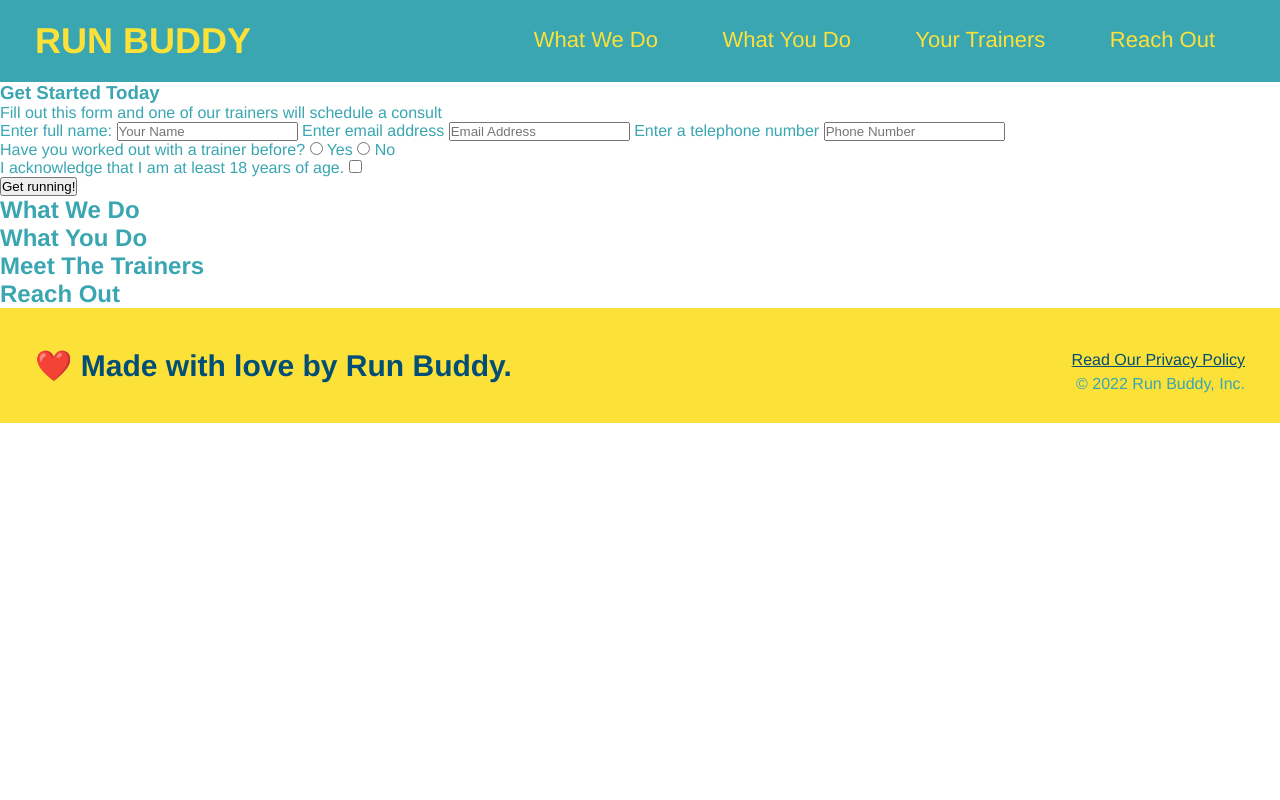
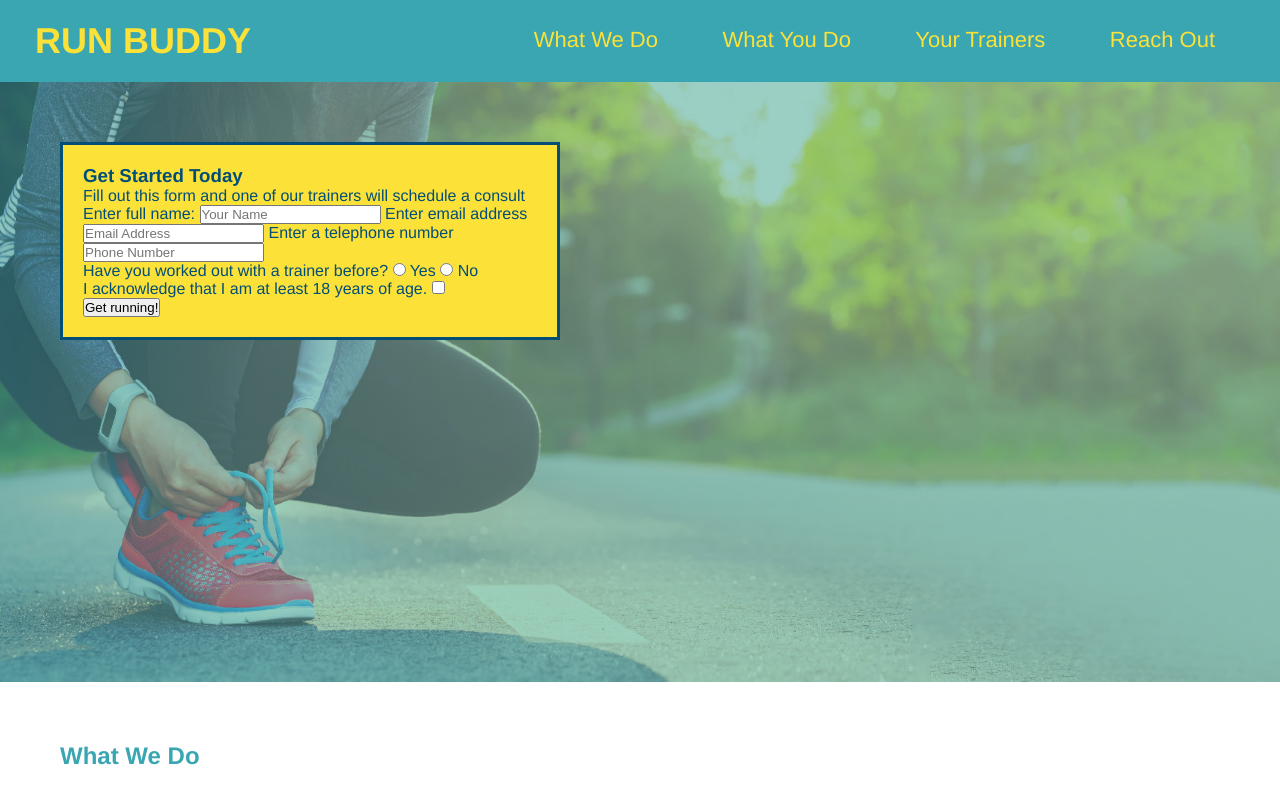
Before and after one commit to GLuna1982/run-buddy, a plain HTML site: page index.html in a window 1280 px wide. Shown: the top 800 px of the page. Drawn offline with Linux system fonts and the light colour scheme.

Commit message:
webform background font styling

```diff
--- a/assets/css/style.css
+++ b/assets/css/style.css
@@ -66,3 +66,24 @@
 footer a {
     color: #024e76;
 }
+
+section {
+    padding: 60px;
+}
+
+.hero{
+    background-image: url("../images/hero-bg.jpg");
+    height: 600px;
+    background-size: cover;
+    background-position: center;
+}
+
+.hero-form{
+    background-color: #fce138;
+    padding: 20px;
+    width: 500px;
+    color: #024e76;
+    border-style: solid;
+    border-width: 3px;
+    border-color: #024e76;
+}
--- a/index.html
+++ b/index.html
@@ -33,8 +33,8 @@
       </header>
 
       <!--hero/jumbotron-->
-      <section>
-          <div>
+      <section class="hero">
+          <div class="hero-form">
             <h3>Get Started Today</h3>
             <p>Fill out this form and one of our trainers will schedule a consult</p>
           <!--Web form-->
```
Also changed, not shown: assets/images/hero-bg.jpg (added).
